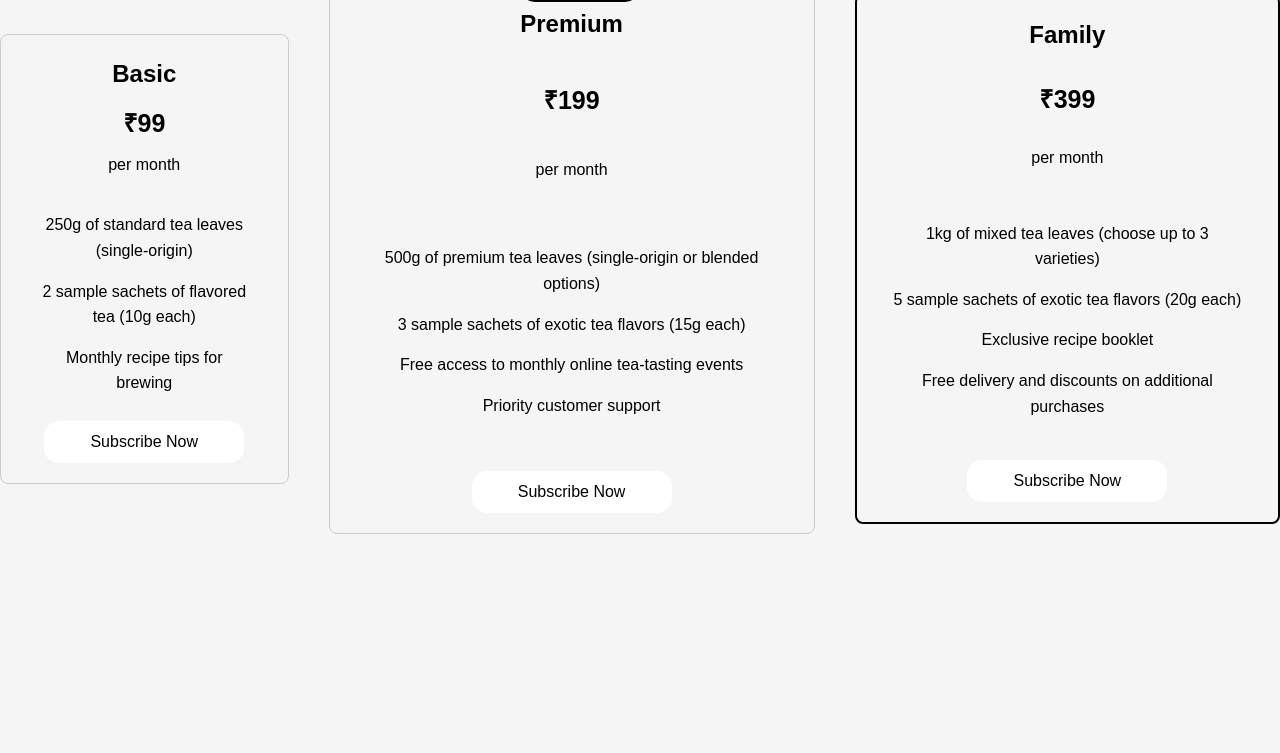
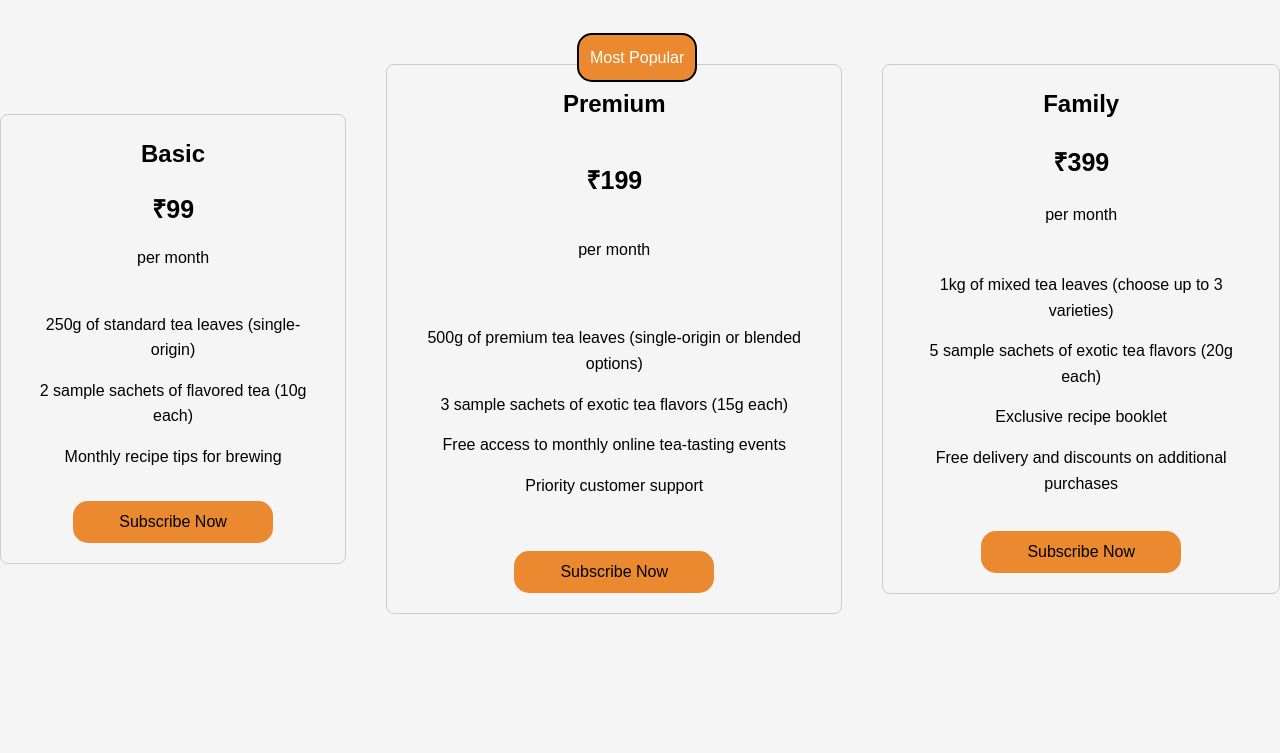
Before and after one commit to AliAsjad512/JavaScipt-Backlogs, a plain HTML site: page CSSChaiCodeChalleng/chaitable/index.html in a window 1280 px wide. Shown: the part 207-960 px from the top of the page. Before the commit the page ends 800 px from the top, so only its background shows below. Drawn offline with Linux system fonts and the light colour scheme.

Commit message:
done with pricing chai

```diff
--- a/CSSChaiCodeChalleng/chaitable/challenge.css
+++ b/CSSChaiCodeChalleng/chaitable/challenge.css
@@ -14,7 +14,7 @@ body {
 
 .container {
   /* Add your styles here */
-  height:100vh;
+  height:120vh;
   display:flex;
   flex-direction:column;
   align-items:center;
@@ -57,7 +57,7 @@ h1 {
 .pricing-card.Basic{
     margin-top:50px;
     height:450px;
-    width:300px;
+
 
 }
 
@@ -87,11 +87,10 @@ h1 {
   display:flex;
   flex-direction:column;
   justify-content:space-between;
-  gap:10px;
-  border:2px solid black;
+flex-wrap: wrap;
   text-align:center;
   padding:20px;
-margin-top:10px;
+
   height:530px;
 }
 
@@ -108,6 +107,7 @@ margin-top:10px;
   text-align:center;
   background-color:black;
   margin-bottom:140px;
+   background-color:#ea892f;
 }
 
 .price {
@@ -140,7 +140,7 @@ border-radius: 15px;
   max-width: 200px; /* optional: prevents it from being too wide */
   margin: 0 auto; /* center the button if not full width */
   font-size: 16px;
-  background-color: #fff;
+  background-color:#ea892f;
 
 }
 
```
